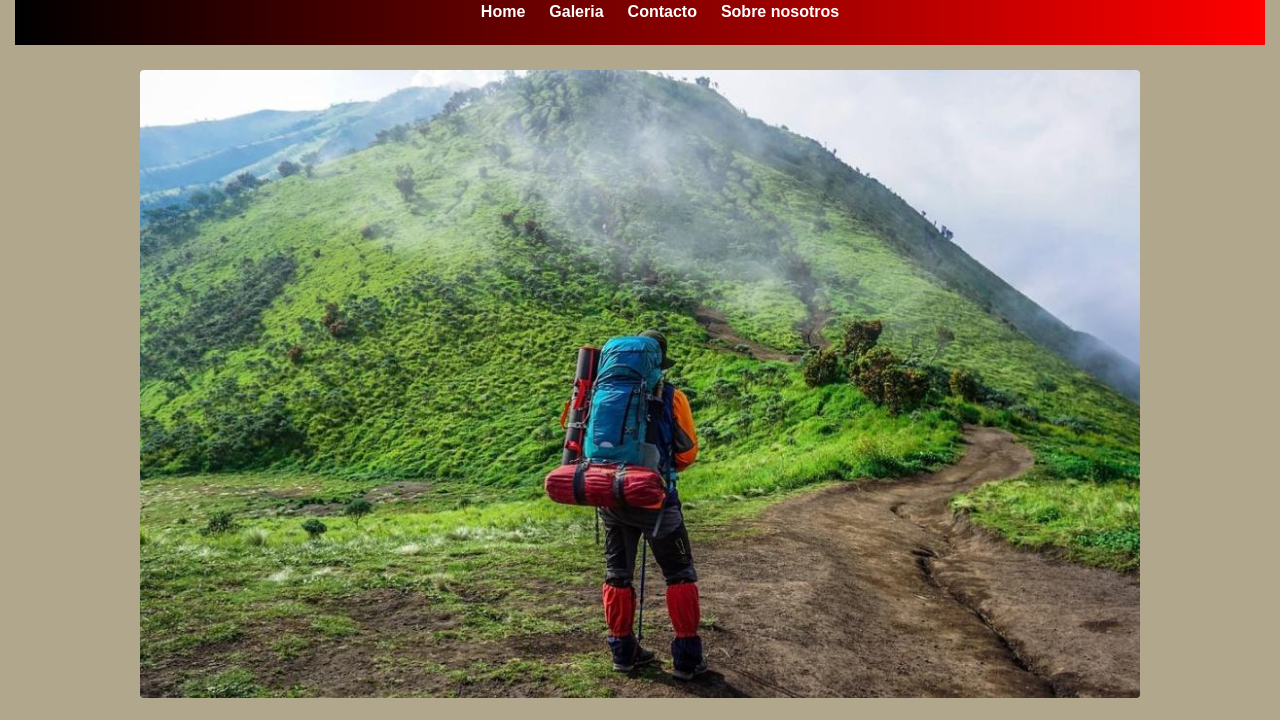
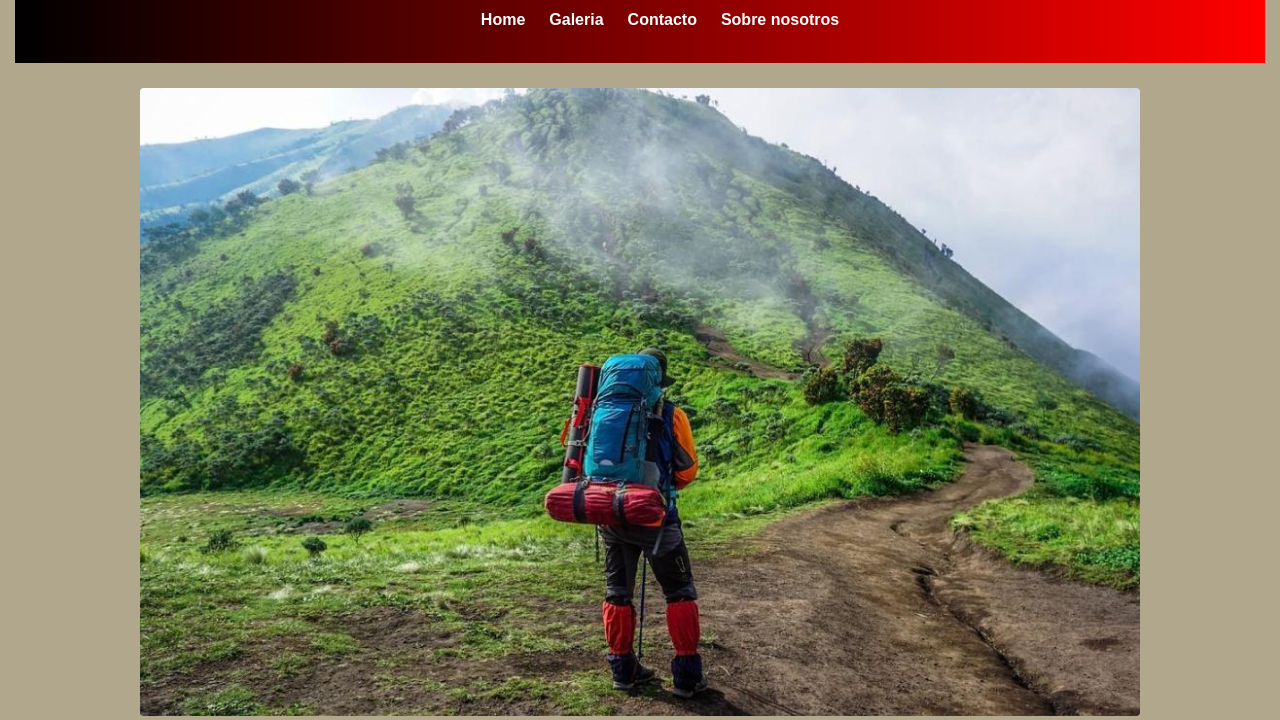
Before and after one commit to raarias22/PF-Arias, a website: page index.html in a window 1280 px wide. Shown: the top 720 px of the page. Drawn offline with nearby package versions, Linux system fonts and the light colour scheme.

Commit message:
quito decoraciones de textos

```diff
--- a/scss/styles.scss
+++ b/scss/styles.scss
@@ -24,15 +24,7 @@ body{
   background-attachment: fixed;
 }
 
-nav {
-    background-image: linear-gradient(to left, red, black);
-    background-color: rgb(44, 44, 44);
-    position: static;
-    top: 0;
-    width: 100%;
-    text-align: center;
-    height: 45px;
-}
+
 
 button{
     background-color: rgb(185, 41, 41);
@@ -50,11 +42,23 @@ button:hover{
     background-color:rgb(0, 0, 0)
 }
 
+nav {
+  background: $gradiente-footer;
+  padding: 0.5em;
+  text-align: center;
+  margin: auto;
+
+}
+
 nav a{
     padding: 5px 12px;
     text-decoration: none;
     font-weight: bold;
     color: rgb(255, 255, 255);
+}
+
+a:link, a:visited, a:active {
+  text-decoration:none;
 }
 
 nav a:hover{
@@ -63,7 +67,7 @@ nav a:hover{
 
 
 ul {
-    overflow: left;
+
     list-style: none;
     display: inline-block;
 }
```
Also changed, not shown: assets/style.css.
